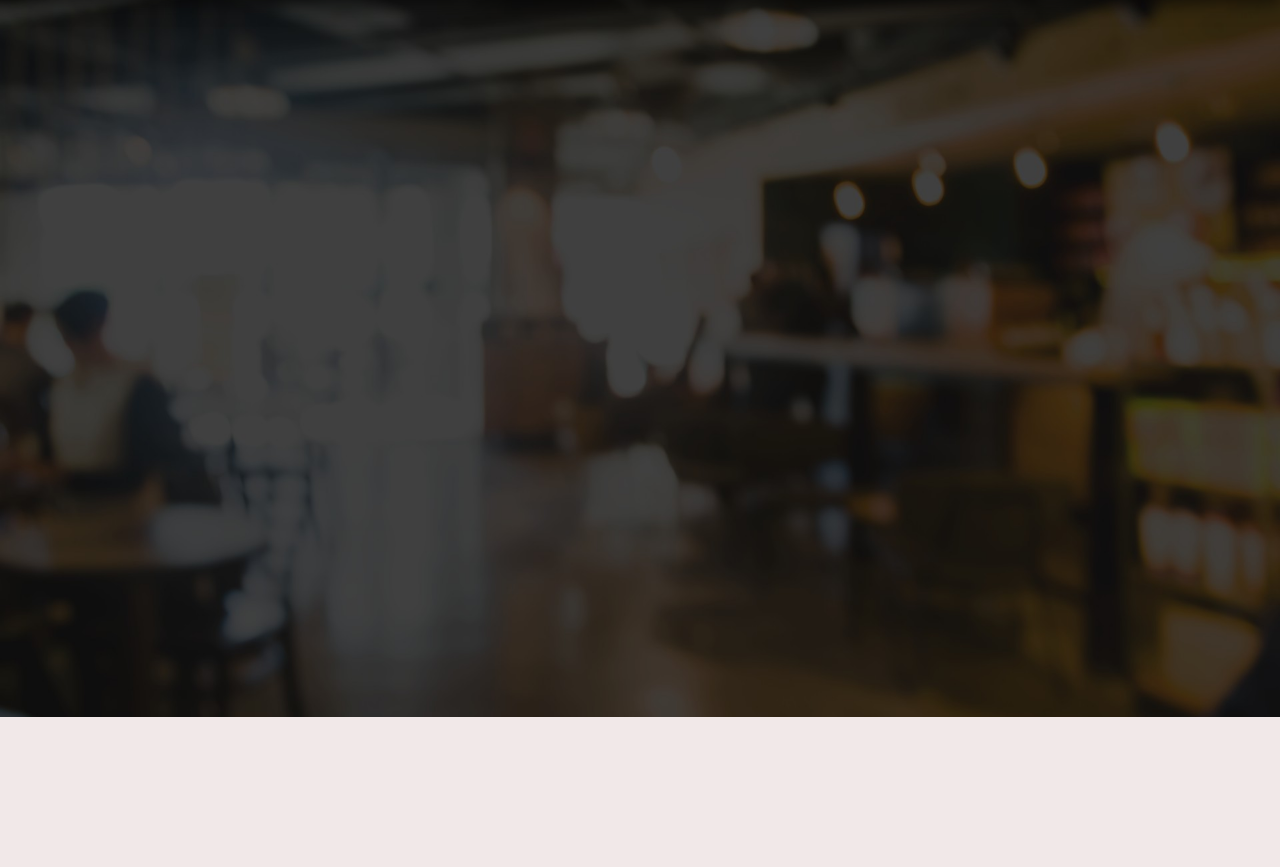
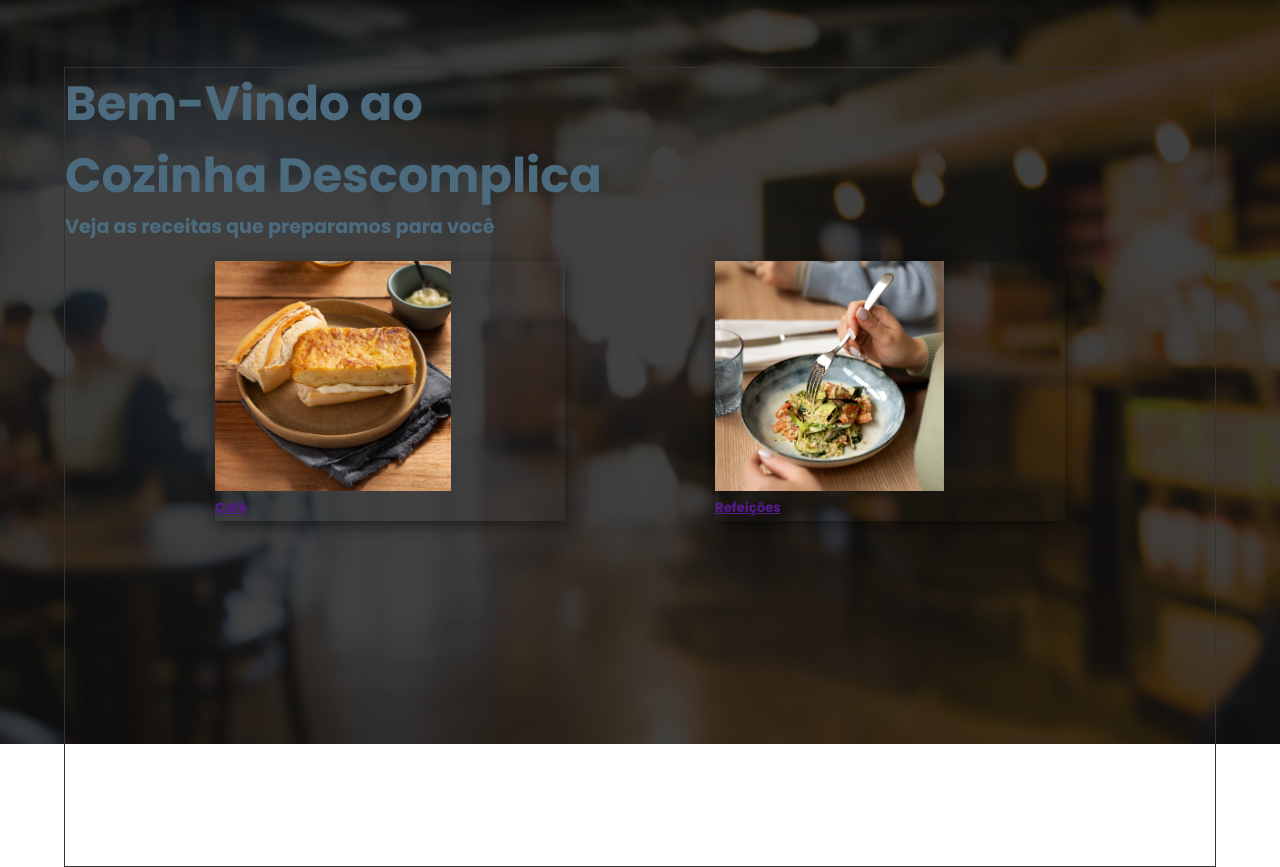
Before and after one commit to BrunoSantosOliveira/prjRedeSocial, a PHP site: page / in a window 1280 px wide. Shown: the part 83-950 px from the top of the page. Before the commit the page ends 800 px from the top, so only its background shows below. Run offline with PHP 8.4, Linux system fonts and the light colour scheme.

Commit message:
fotos index

```diff
--- a/index.php
+++ b/index.php
@@ -40,5 +40,28 @@
             <a class="navbaritem" href="#">Ingredientes</a>
         </nav>
     </header>
+    <div class="container">
+        <div class="title">
+            <h1>Bem-Vindo ao <br>
+            Cozinha Descomplica</h1>
+            <h5><?php if (isset($_SESSION['nomeCompleto'])){echo htmlspecialchars($primeironome);} ?>Veja as receitas que preparamos para você</h5>
+        </div>
+        <div class="category-select">
+            <a href="">
+                <div class="category">
+                    <img src="img/imgIndexCategory/cafeCategory.jpg" alt="Café">
+                    <h5>Café</h5>
+                </div>
+            </a>
+            <a href="">
+                <div class="category">
+                    <div class="img">
+                        <img src="img/imgIndexCategory/refeicaoCategory.jpg" alt="Café">
+                    </div>
+                    <h5>Refeições</h5>
+                </div>
+            </a>
+        </div>
+    </div>
 </body>
 </html>
--- a/style.css
+++ b/style.css
@@ -62,3 +62,32 @@
     transform: scaleX(1);
     background: #4c6b7f;
 }
+.container{
+    width: 90%;
+    height: 100%;
+    margin-top: 300px;
+    border: #323232 1px solid;
+}
+.title h1{
+    font-size: 3em;
+    color: #4c6b7f;
+}
+.title h5{
+    font-size: 1.2em;
+    color: #4c6b7f;
+}
+.category-select{
+    display: flex;
+    align-items: center;
+    justify-content: space-evenly;
+    margin-top: 20px;
+}
+.category{
+    width: 350px;
+    height: 260px;
+    box-shadow: 0 5px 15px rgb(0, 0, 0, .5);
+}
+.category img {
+    max-width: 340px;
+    max-height: 230px;
+}
```
Also changed, not shown: img/imgIndexCategory/cafeCategory.jpg (added), img/imgIndexCategory/lancheCategory.jpg (added), img/imgIndexCategory/refeicaoCategory.jpg (added).
